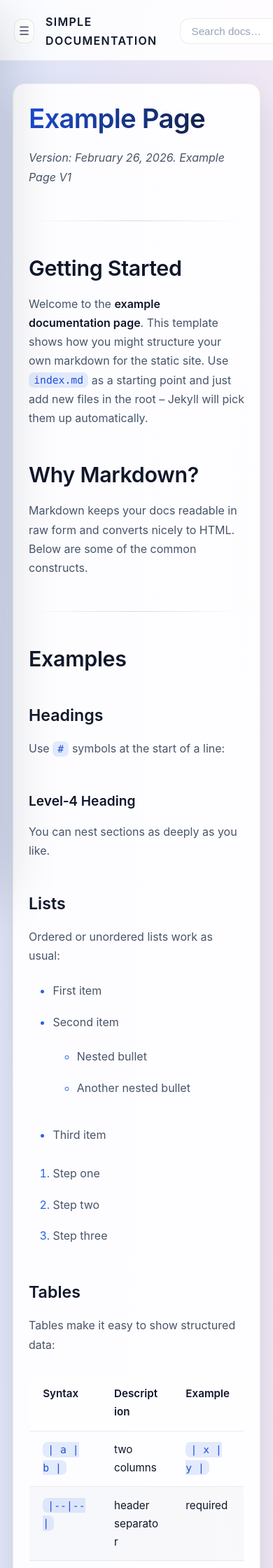
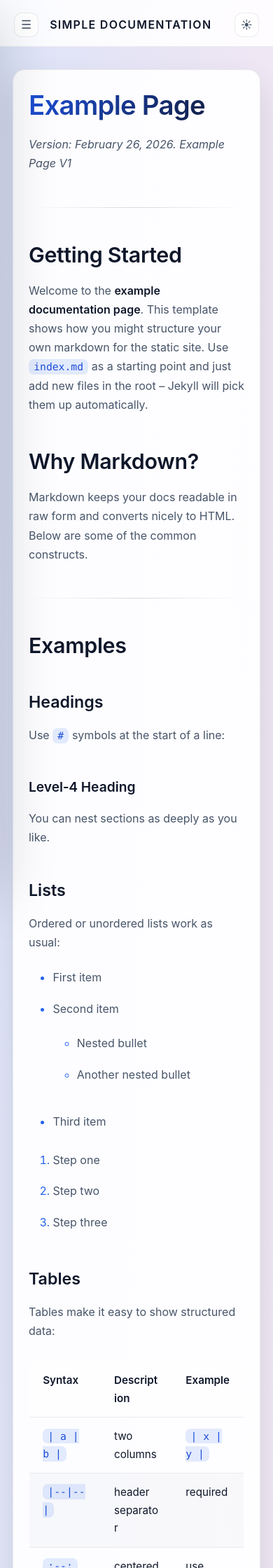
Before and after one commit to BKalwoda/simple-documentation, a Jekyll site: the page built from index.md, in a window 390 px wide. Shown: the top 2240 px of the page at 70% size. Built offline with Jekyll 4.4.1, drawn with Linux system fonts in a browser that asks for light colours.

Commit message:
Fixed mobile view

```diff
--- a/assets/css/style.css
+++ b/assets/css/style.css
@@ -749,6 +749,13 @@ mark.search-highlight.is-current {
   gap: 0.5rem;
 }
 
+/* Re-hide on mobile — must come after the flex rule above. */
+@media (max-width: 960px) {
+  .search {
+    display: none;
+  }
+}
+
 .search-count {
   font-size: 0.78rem;
   color: var(--text-muted);
```
